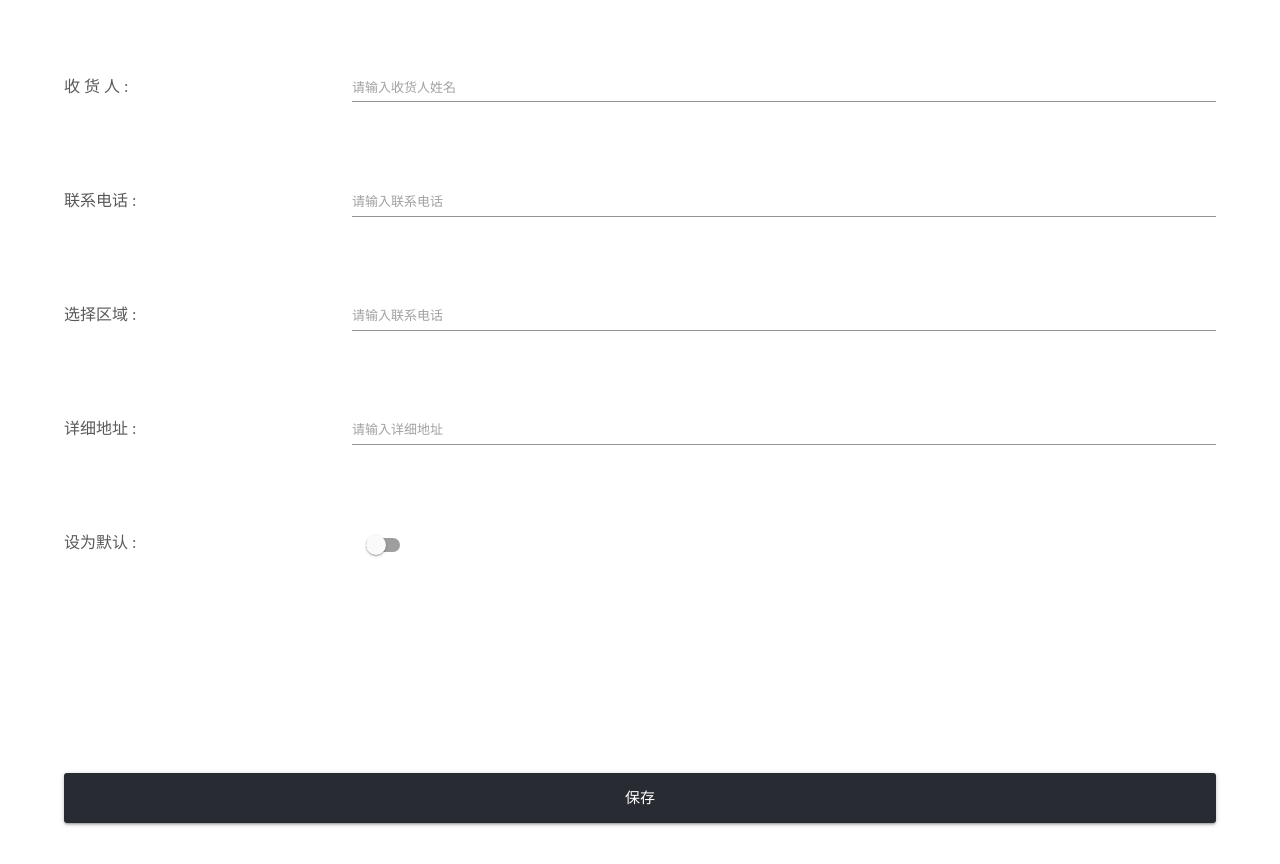
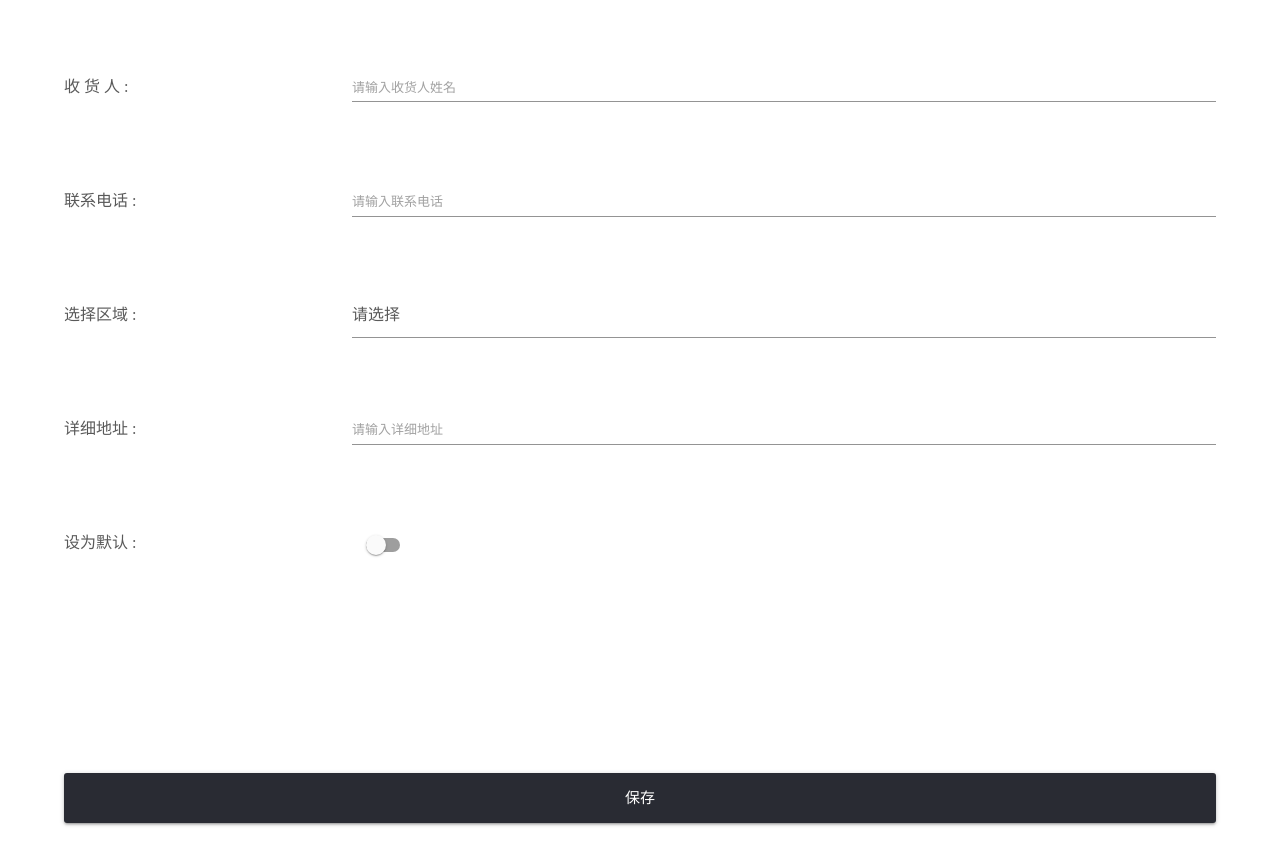
Before and after one commit to nht520/reactMebil, a React (Create React App) app: page /AddLocation in a window 1280 px wide. Shown: the top 864 px of the page. Built offline with nearby package versions, Linux system fonts and the light colour scheme.

Commit message:
添加地址

```diff
--- a/package.json
+++ b/package.json
@@ -8,6 +8,7 @@
     "@material-ui/icons": "^3.0.2",
     "antd-mobile": "^2.2.5",
     "axios": "^0.18.0",
+    "bee-mobile": "^0.4.3",
     "react": "^16.5.2",
     "react-dom": "^16.5.2",
     "react-pullload": "^1.2.0",
--- a/src/component/Dateils/Dateils.js
+++ b/src/component/Dateils/Dateils.js
@@ -1,12 +1,11 @@
 import React,{ Component,Fragment } from "react";
 import Carouse from "../Carousel/Carouse";
 import {DateilsWrapper, DaetilsList, DatilHeadline, DateilsButton} from "../style";
-import {Flex, Modal, Toast} from "antd-mobile";
+import {Flex, Toast} from "antd-mobile";
 import Button from "@material-ui/core/Button/Button";
 import banner from "../../statics/asstas/ydjm.png";
 import Axios from "axios";
 import storage from "../../statics/storage";
-const alert = Modal.alert;
 class Dateils extends Component{
     constructor(props){
         super(props);
--- a/src/component/Home/Home.js
+++ b/src/component/Home/Home.js
@@ -6,7 +6,7 @@ import {Link } from "react-router-dom";
 import { HomeWrapper,HomeList} from "../style";
 import banner from "../../statics/asstas/bna1.png"
 // import {
-//      Flex
+//     PullToRefresh
 // } from 'antd-mobile';
 import storage from "../../statics/storage";
 // import store from "../../store"
@@ -103,17 +103,17 @@ class Home extends Component {
                 <HomeList>
                     {/*套餐列表*/}
                     <ul>
-                        {/*{list.map((item,key)=>(*/}
-                        {/*    <li className="childTwo" key={key}>*/}
-                        {/*        <Link to={`/Dateils/${item.id}`} >*/}
-                        {/*            <img src={item.mealImage} alt="我是图片">*/}
-                        {/*            </img>*/}
-                        {/*            <h3>{item.mealName}</h3>*/}
-                        {/*            <h5>{item.mealContent}</h5>*/}
-                        {/*        </Link>*/}
-                        {/*    </li>*/}
-                        {/*    ))*/}
-                        {/*}*/}
+                        {list.map((item,key)=>(
+                            <li className="childTwo" key={key}>
+                                <Link to={`/Dateils/${item.id}`} >
+                                    <img src={item.mealImage} alt="我是图片">
+                                    </img>
+                                    <h3>{item.mealName}</h3>
+                                    <h5>{item.mealContent}</h5>
+                                </Link>
+                            </li>
+                            ))
+                        }
                     </ul>
                 </HomeList>
             </Fragment>
--- a/src/component/Layout.js
+++ b/src/component/Layout.js
@@ -14,8 +14,6 @@ import tabList from "../statics/asstas/List.png"
 import tabListone from "../statics/asstas/Listone.png"
 import shorder from "../statics/asstas/shorder.png"
 import shordero from "../statics/asstas/shordero.png"
-
-
 import ShipmentOrder from "./ShipmentOrder/ShipmentOrder";
 class Layout extends Component {
     constructor(props){
--- a/src/component/List/CpntOrder.js
+++ b/src/component/List/CpntOrder.js
@@ -19,11 +19,12 @@ class CpntOrder extends Component{
         //将数据存储在storage
         storage.set("lcList",letid[key]);
         // this.props.history.push('/IndentDateils');
-        // console.log(letid[key]);
+        console.log(letid[key]);
     };
     listOrder=(key)=>{
         let letid = this.props.list;
-        storage.set("lcList",letid[key]);
+        // storage.set("lcList",letid[key]);
+        console.log(letid[key]);
         if (letid[key].states==="待发货"){
             console.log("待发货");
             let id = letid[key].id;
@@ -55,7 +56,7 @@ class CpntOrder extends Component{
         }
     };
     render(){
-        const { list } = this.state;
+        const { list } = this.props;
         return(
             <Fragment>
                 <OrdeWrapper>
@@ -115,11 +116,11 @@ class CpntOrder extends Component{
     };
     componentDidMount() {
         // this.listOrder();
-        console.log(this.state.list)
+        // console.log(this.state.list)
     }
     componentWillReceiveProps(nextProps){
-        const { list } =nextProps;
-        console.log(list);
+        // const { list } =nextProps;
+        // console.log(list);
      }
 }
 export default withRouter(CpntOrder);
--- a/src/component/List/Cpntindent.js
+++ b/src/component/List/Cpntindent.js
@@ -23,7 +23,8 @@ class Cpntindent extends Component{
     };
     listOrder=(key)=>{
         let letid = this.props.list;
-        storage.set("lcList",letid[key]);
+        // storage.set("lcList",letid[key]);
+        console.log(letid[key]);
         if (letid[key].states==="待发货"){
             console.log("待发货");
             let id = letid[key].id;
--- a/src/component/Location/AddLocation.js
+++ b/src/component/Location/AddLocation.js
@@ -2,20 +2,100 @@ import React,{ Component,Fragment } from "react";
 import {
     AddWrapper, Addleft, Addright
 } from "../style";
-// import {
-//     Button,
-//     InputItem
-// } from "antd-mobile";
 import Input from '@material-ui/core/Input';
 import Switch from '@material-ui/core/Switch';
 import Button from "@material-ui/core/Button/Button";
-import {Toast} from "antd-mobile";
+import {Toast,
+    List,Picker
+} from "antd-mobile";
 class AddLocation extends Component {
     constructor(props){
         super(props);
         this.state=({
             username:"",
             iphone:"",
+            pickervalue:[],
+            priker: [
+                {
+                    label: '北京',
+                    value: '01',
+                    children: [
+                        {
+                            label: '东城区',
+                            value: '01-1',
+                        },
+                        {
+                            label: '西城区',
+                            value: '01-2',
+                        },
+                        {
+                            label: '崇文区',
+                            value: '01-3',
+                        },
+                        {
+                            label: '宣武区',
+                            value: '01-4',
+                        },
+                    ],
+                },
+                {
+                label: '浙江',
+                value: '02',
+                children: [
+                {
+                    label: '杭州',
+                    value: '02-1',
+                    children: [
+                        {
+                            label: '西湖区',
+                            value: '02-1-1',
+                        },
+                        {
+                            label: '上城区',
+                            value: '02-1-2',
+                        },
+                        {
+                            label: '江干区',
+                            value: '02-1-3',
+                        },
+                        {
+                            label: '下城区',
+                            value: '02-1-4',
+                        },
+                    ],
+                },
+                {
+                    label: '宁波',
+                    value: '02-2',
+                    children: [
+                        {
+                            label: 'xx区',
+                            value: '02-2-1',
+                        },
+                        {
+                            label: 'yy区',
+                            value: '02-2-2',
+                        },
+                    ],
+                },
+                {
+                    label: '温州',
+                    value: '02-3',
+                },
+                {
+                    label: '嘉兴',
+                    value: '02-4',
+                },
+                {
+                    label: '湖州',
+                    value: '02-5',
+                },
+                {
+                    label: '绍兴',
+                    value: '02-6',
+                },
+              ],
+            }],
             site:"",
             checkedA: false,
         })
@@ -57,10 +137,16 @@ class AddLocation extends Component {
                                 选择区域 :
                             </Addleft>
                             <Addright>
-                                <Input
-                                    className="adlcwidth"
-                                    placeholder="请输入联系电话"
-                                />
+                                <Picker
+                                    title="选择地区"
+                                    data={this.state.priker}
+                                    value={this.state.value}
+                                    onChange={v => this.setState({ value: v })}
+                                    onOk={v => this.setState({ value: v })}
+                                >
+                                    <List.Item onClick={this.addChange}>
+                                    </List.Item>
+                                </Picker>
                             </Addright>
                         </li>
                         <li>
@@ -96,6 +182,9 @@ class AddLocation extends Component {
             </Fragment>
         )
     }
+    addChange=()=>{
+        console.log(this.state.value)
+    };
     //提示
     showToast = () => {
         Toast.info(this.state.text);
--- a/src/component/ShipmentOrder/ShipmentOrder.js
+++ b/src/component/ShipmentOrder/ShipmentOrder.js
@@ -23,7 +23,7 @@ class ShipmentOrder extends Component {
                 {
                     id:1,
                     number:"999999",
-                    states:"待收货11111",
+                    states:"待收货",
                     freight:"9999",
                     totalprices:"8989",
                     button:"确认收货",
@@ -272,25 +272,25 @@ class ShipmentOrder extends Component {
         })
     };
     componentDidMount (){
-        this.indent();
+        // this.indent();
     }
     render(){
-        const { List,odList,accmpList,Delivery,Orderlivery } = this.state;
+        const { List,accmpList,Delivery,Orderlivery } = this.state;
         return(
             <Fragment>
                 <ListWaper>
                     <Tabs tabs={tabs} initialPage={0}  useOnPan={false}>
                         <ListItem >
-                            <CpntOrder list={ odList } />
+                            <CpntOrder list={ List } />
                         </ListItem>
                         <ListItem >
-                            {/*<CpntOrder list={ Orderlivery } />*/}
+                            <CpntOrder list={ Orderlivery } />
                         </ListItem>
                         <ListItem >
-                            {/*<CpntOrder list={ Delivery } />*/}
+                            <CpntOrder list={ Delivery } />
                         </ListItem>
                         <ListItem >
-                            {/*<CpntOrder list={accmpList} />*/}
+                            <CpntOrder list={accmpList} />
                         </ListItem>
                     </Tabs>
                 </ListWaper>
--- a/src/component/style.js
+++ b/src/component/style.js
@@ -890,7 +890,21 @@ export const Addright = styled.div`
     .adlcwidth{
          width:100% !important;
     }
-
+    .picker .picker{
+        width:100%;
+        height:50px
+    }
+    .am-list-item{
+        padding-left: 0px;
+        border-bottom: 1px solid #949494;
+    }
+    .am-list-item .am-list-line .am-list-extra{
+        flex-basis: 100%;
+        text-align: left !important;
+    }
+    .am-picker-popup-body .am-picker-popup-header .am-picker-popup-item{
+        color:#f00 !important;
+    }
 `;
 export const Addleft = styled.div`
     width:25%;
```
Also changed, not shown: 1 other file (tests, documents, lock files or other folders).
